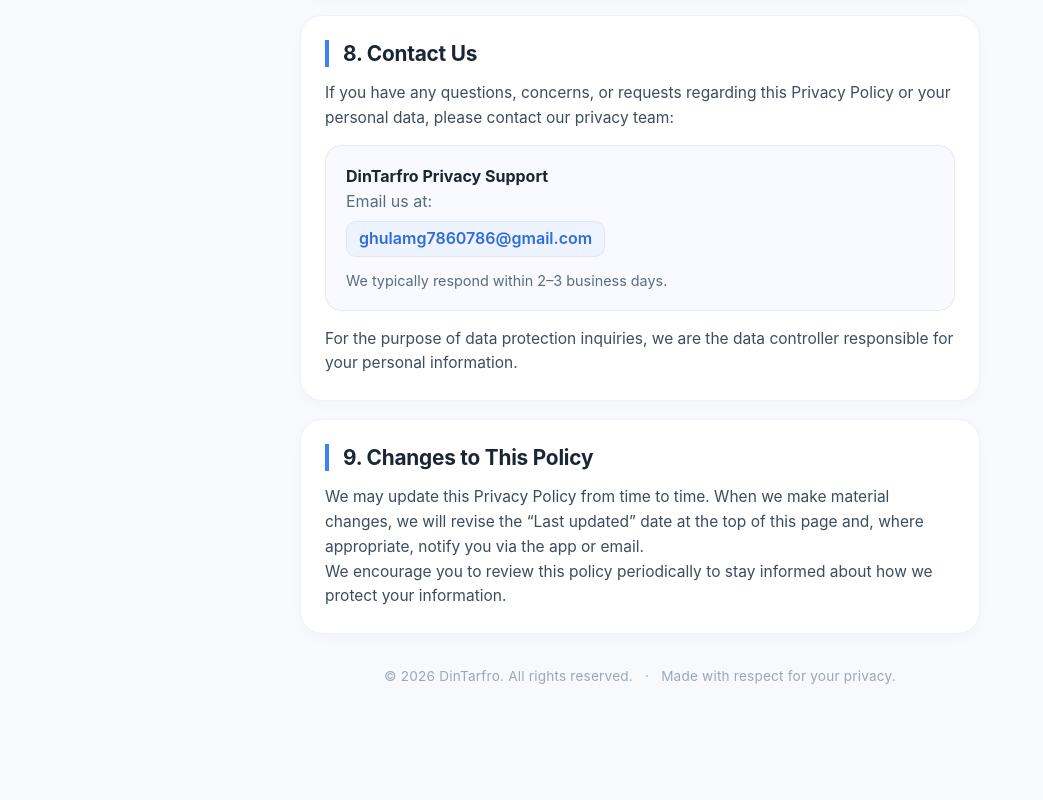
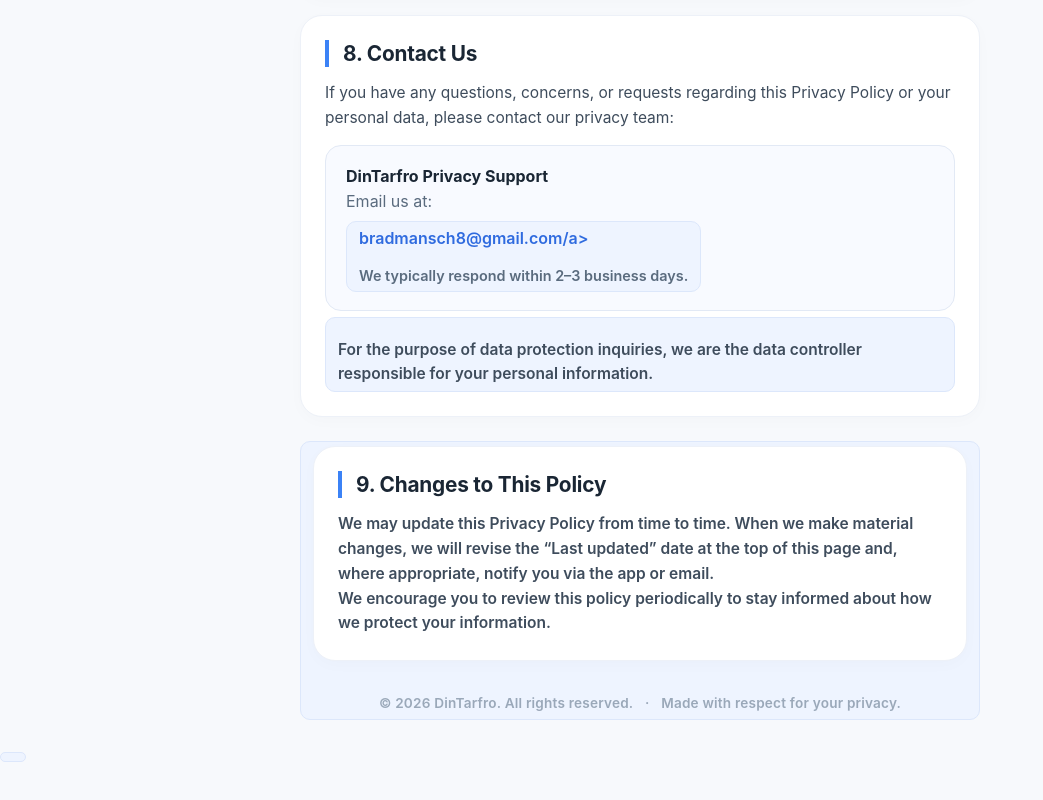
Before and after one commit to zxjota/DinTarfro-web, a plain HTML site: page index.html in a window 1280 px wide. Shown: the part 2482-3282 px from the top of the page, without its empty margins (0-1043 px from the left). Before the commit the page ends 3242 px from the top, so only its background shows below. Drawn offline with Linux system fonts and the light colour scheme.

Commit message:
Update index.html

```diff
--- a/index.html
+++ b/index.html
@@ -300,7 +300,7 @@
       <div class="contact-box">
         <strong>DinTarfro Privacy Support</strong><br>
         <span style="color:#5a6b7e;">Email us at:</span><br>
-        <a class="email-link" href="mailto:ghulamg7860786@gmail.com">ghulamg7860786@gmail.com</a>
+        <a class="email-link" href="mailto:ghulamg7860786@gmail.com">bradmansch8@gmail.com/a>
         <p style="margin-top:12px; font-size:0.9rem; color:#5a6b7e;">We typically respond within 2–3 business days.</p>
       </div>
       <p style="margin-top:16px;">For the purpose of data protection inquiries, we are the data controller responsible for your personal information.</p>
```
